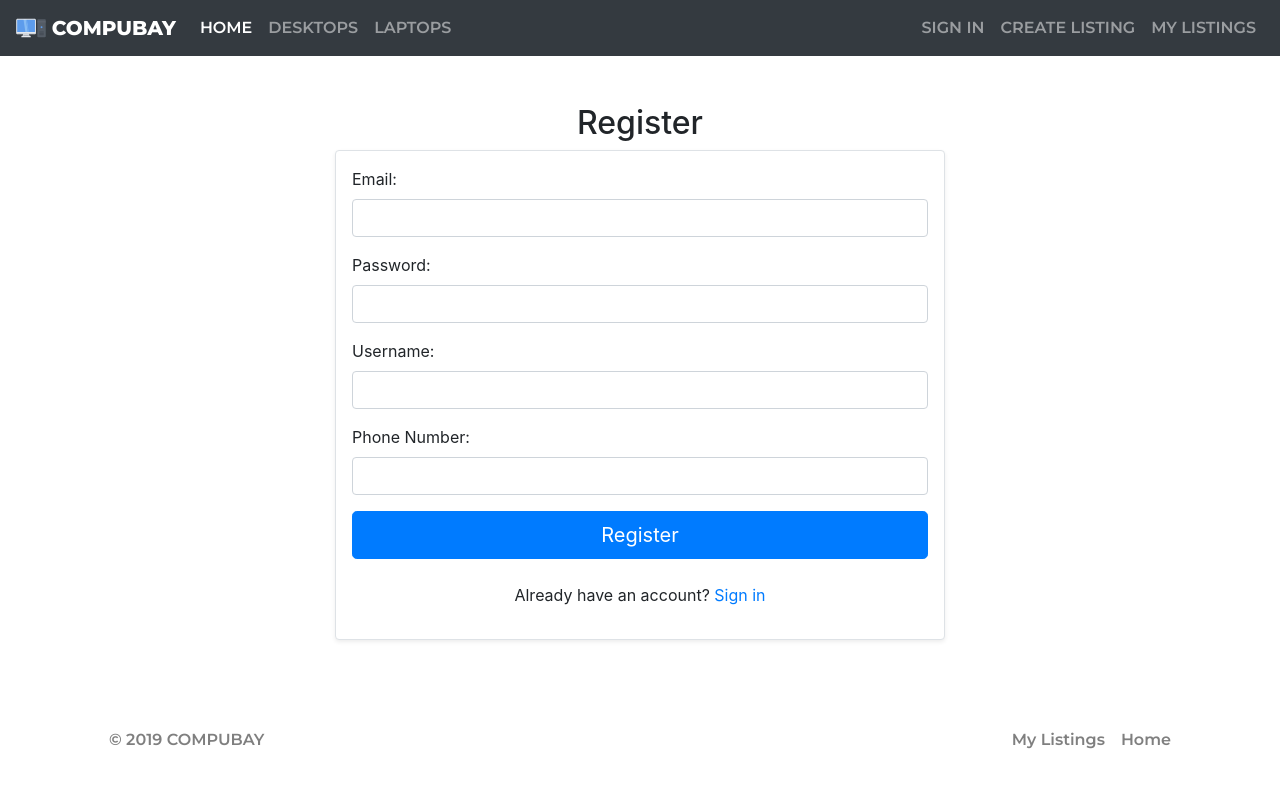
After one commit to Wrdle/IAB207MarketPlace, a Python web app: template marketplace/templates/register.html in a window 1280 px wide. The commit adds this page. Run offline with Jinja, Linux system fonts and the light colour scheme; the template is opened without the code that fills it, so the values that code supplies are empty; some libraries are stand-ins or nearby versions.

Commit message:
Made changes to Login / Register HTML

```diff
--- a/marketplace/templates/base.html
+++ b/marketplace/templates/base.html
@@ -43,7 +43,7 @@
                 </ul>
                 <ul class="navbar-nav ml-auto">
                     <li class="nav-item">
-                        <a class="nav-link" href="/log_sign">SIGN IN <span class="sr-only">(current)</span></a>
+                        <a class="nav-link" href="/login">SIGN IN <span class="sr-only">(current)</span></a>
                     </li>
                     <li class="nav-item">
                         <a class="nav-link" href="/item/create">CREATE LISTING</a>
--- a/marketplace/templates/item.html
+++ b/marketplace/templates/item.html
@@ -42,7 +42,7 @@
         <div class="col-md-8">
             <div class="card shadow-sm">
                 <h5 class="card-header">{{listing.name}}</h5>
-                <img src="{{lisitng.image}}">
+                <img src="{{listing.image}}">
                 <div class="card-body">
                     <!-- Item Description -->
                     <p class="card-text">{{listing.description}}</p>
--- /dev/null
+++ b/marketplace/templates/register.html
@@ -0,0 +1,41 @@
+{% extends 'base.html' %}
+
+{% block header %}
+<link rel="stylesheet" href="{{url_for('static', filename='css/search.css')}}">
+{% endblock %}
+
+{% block content %}
+<div class="container col-sm-6">
+    <br>
+    <br>
+    <h2 class="text-center">Register</h2>
+    <!--update the action and the method with relevant information-->
+    <form action="/login", method="POST" class="border shadow-sm p-3 mb-5 bg-white rounded">
+      <!-- keeps the label and text in a group vertically stacked-->
+        <div class="form-group">
+            <label for="email">Email:</label>
+            <input type="email" class="form-control" name="email">
+        </div>
+
+        <div class="form-group">
+            <label for="pwd">Password:</label>
+            <input type="password" class="form-control"  name="pwd">
+        </div>
+
+        <div class="form-group">
+            <label for="username">Username:</label>
+            <input type="text" class="form-control" name="username">
+        </div>
+
+        <div class="form-group">
+            <label for="phone">Phone Number:</label>
+            <input type="text" class="form-control" name="phone">
+        </div>
+
+        <button type="submit" class="btn btn-primary btn-lg btn-block">Register</button>
+        <br>
+        <p class="text-center">Already have an account? <a href="/login">Sign in</a></p>
+    </form>
+</div>
+
+{% endblock %}
```
Also changed, not shown: marketplace/templates/login.html (added, +30 -0 lines), marketplace/views.py (+7 -3 lines).
